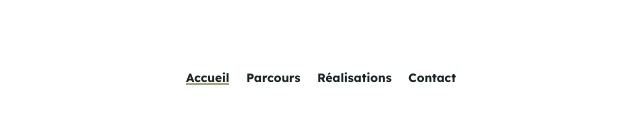
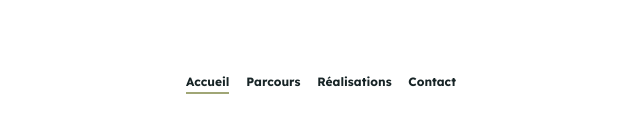
Before and after one commit to Tchoup7790/baptiste, a website built with Parcel: page index.html in a window 1280 px wide. Shown: the part 312-444 px from the top of the page, 319-959 px from the left. Built offline with nearby package versions, Linux system fonts and the light colour scheme.

Commit message:
fin de la navBar et du lien actuel

```diff
--- a/index.html
+++ b/index.html
@@ -16,7 +16,7 @@
     </main>
     <footer class="navBar">
         <ul class="navBar__ul">
-            <li class="navBar__ul__li navBar__ul__actual"><a href="#">Accueil</a></li>
+            <li class="navBar__ul__actual"><a href="#">Accueil</a></li>
             <li class="navBar__ul__li"><a href="#">Parcours</a></li>
             <li class="navBar__ul__li"><a href="#">Réalisations</a></li>
             <li class="navBar__ul__li"><a href="#">Contact</a></li>
--- a/public/scss/layout/_navBar.scss
+++ b/public/scss/layout/_navBar.scss
@@ -16,12 +16,15 @@
         }
         &__actual{
             position: relative;
+            height: fit-content;
+            padding: .7rem;
             display: flex;
             flex-direction: column;
             a{
                 position: relative;
                 display: flex;
-                justify-content: center;
+                height: 2rem;
+                justify-content: space-between;
                 align-items: center;
                 overflow: hidden;
                 &::before{
@@ -31,7 +34,7 @@
                     bottom: 0;
                     left: 0;
                     width: 100%;
-                    height: 2px;
+                    height: .2rem;
                     background-color: $color-primary;
                 }
             }
```
